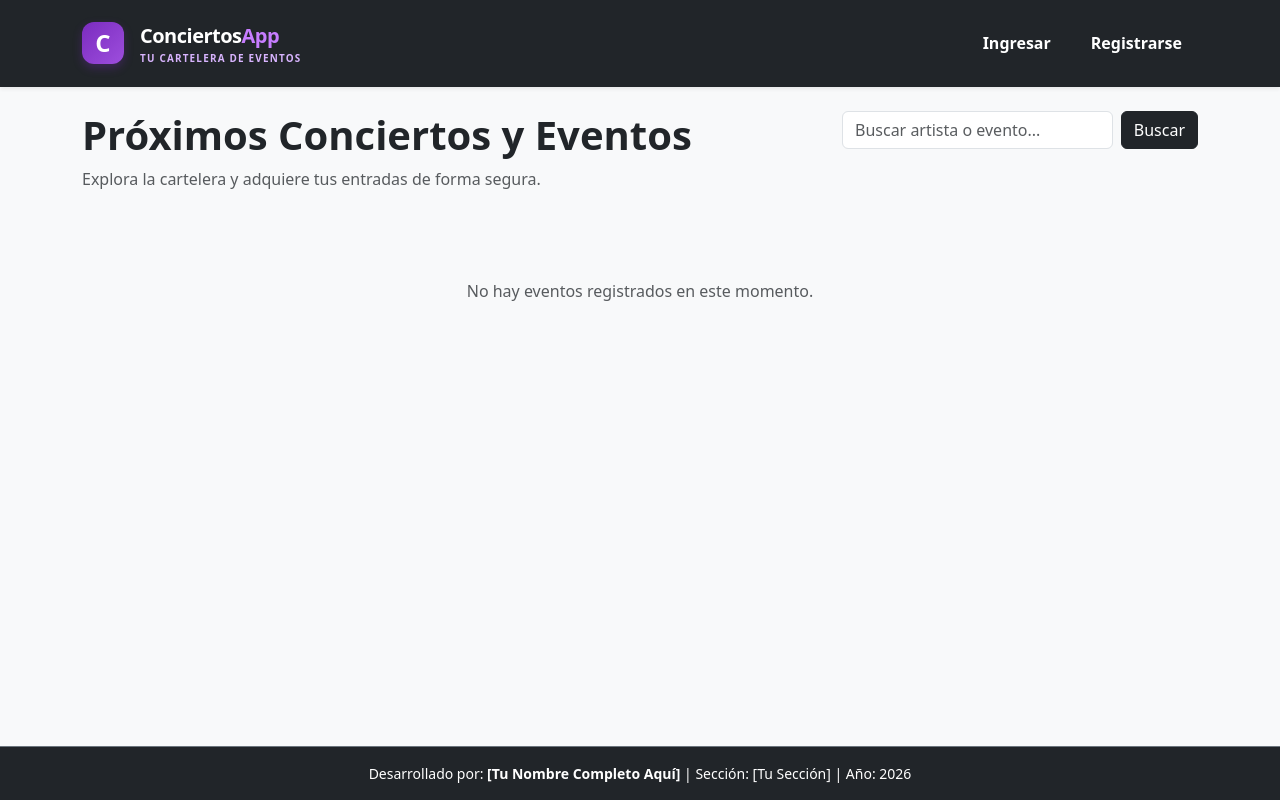
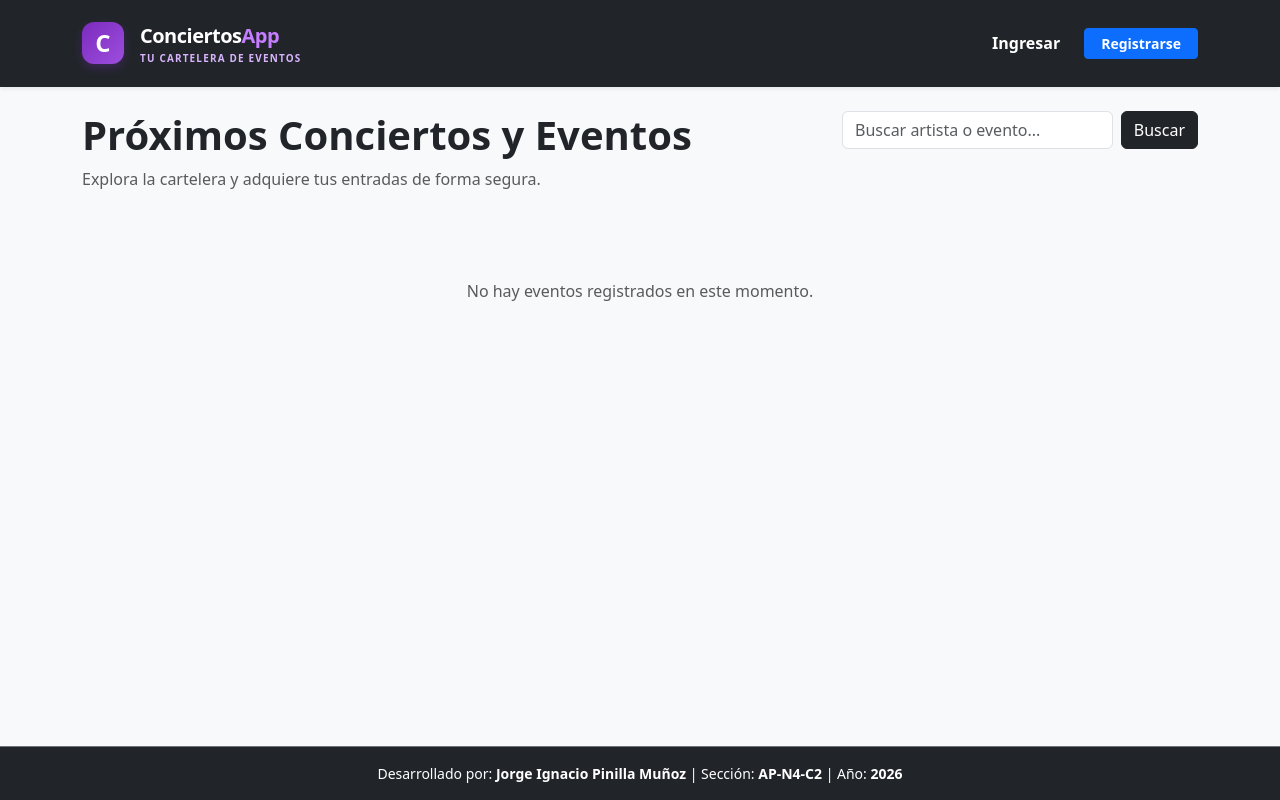
Before and after one commit to Jorge-Pinilla/Evaluacion2_Proyecto_Conciertos, a Django app: page / in a window 1280 px wide. Run offline with Django 5.2, Linux system fonts and the light colour scheme; data that the repository does not hold is empty.

Commit message:
Tercer commit

```diff
--- a/templates/base.html
+++ b/templates/base.html
@@ -1,4 +1,3 @@
-<!-- templates/base.html -->
 <!DOCTYPE html>
 <html lang="es">
 <head>
@@ -7,7 +6,6 @@
     <!-- Bootstrap CSS -->
     <link href="https://cdn.jsdelivr.net/npm/bootstrap@5.3.0/dist/css/bootstrap.min.css" rel="stylesheet">
     <style>
-        /* Estilos personalizados inspirados en tu logotipo */
         .brand-logo-box {
             background: linear-gradient(135deg, #7b2cbf, #9d4edd);
             width: 42px;
@@ -36,10 +34,10 @@
 </head>
 <body class="d-flex flex-column min-vh-100 bg-light">
 
-    <!-- Navbar con diseño personalizado -->
+    <!-- Navbar principal -->
     <nav class="navbar navbar-expand-lg navbar-dark bg-dark shadow-sm mb-4 py-3">
         <div class="container">
-            <!-- Logotipo inspirado en la imagen -->
+            <!-- Logotipo inspirado en la IA -->
             <a class="navbar-brand d-flex align-items-center gap-3 text-decoration-none" href="{% url 'home' %}">
                 <div class="brand-logo-box">C</div>
                 <div class="d-flex flex-column">
@@ -48,19 +46,23 @@
                 </div>
             </a>
 
-            <div class="navbar-nav ms-auto align-items-center">
+            <!-- Opciones de Navegación -->
+            <div class="navbar-nav ms-auto align-items-center flex-row gap-2">
                 {% if request.user.is_authenticated %}
-                    <span class="navbar-text text-light me-3 small">Hola, <b>{{ request.user.username }}</b> (<span class="text-warning">{{ request.user.role }}</span>)</span>
+                    <span class="navbar-text text-light me-2 small d-none d-md-inline">Hola, <b>{{ request.user.username }}</b> (<span class="text-warning">{{ request.user.role }}</span>)</span>
+
                     {% if request.user.role == 'ESPECTADOR' %}
-                        <a class="nav-link btn btn-outline-light btn-sm text-dark bg-white me-2 px-3 fw-semibold" href="{% url 'carro' %}">🛒 Mi Carro</a>
-                        <a class="nav-link btn btn-outline-light btn-sm text-white me-2 px-3 fw-semibold" href="{% url 'mis_entradas' %}">🎟️ Mis Entradas</a>
+                        <a class="btn btn-outline-light btn-sm px-3 fw-semibold text-dark bg-white" href="{% url 'carro' %}">🛒 Mi Carro</a>
+                        <a class="btn btn-outline-light btn-sm px-3 fw-semibold text-white" href="{% url 'mis_entradas' %}">🎟️ Mis Entradas</a>
                     {% elif request.user.role == 'ORGANIZADOR' %}
-                        <a class="nav-link btn btn-warning btn-sm me-2 px-3 fw-bold text-dark" href="{% url 'organizador_dashboard' %}">📊 Panel Organizador</a>
+                        <!-- Botón de Organizador con alta visibilidad (Color Warning/Amarillo fuerte) -->
+                        <a class="btn btn-warning btn-sm px-3 fw-bold text-dark shadow-sm" href="{% url 'organizador_dashboard' %}">📊 Panel Organizador</a>
                     {% endif %}
-                    <a class="nav-link btn btn-danger btn-sm text-white px-3 fw-semibold ms-1" href="{% url 'logout' %}">Salir</a>
+
+                    <a class="btn btn-danger btn-sm px-3 fw-semibold text-white ms-1" href="{% url 'logout' %}">Salir</a>
                 {% else %}
-                    <a class="nav-link text-white me-3 fw-semibold" href="{% url 'login' %}">Ingresar</a>
-                    <a class="nav-link btn btn-primary btn-sm text-white px-3 fw-semibold" href="{% url 'registro' %}">Registrarse</a>
+                    <a class="nav-link text-white me-2 fw-semibold" href="{% url 'login' %}">Ingresar</a>
+                    <a class="btn btn-primary btn-sm px-3 fw-semibold text-white" href="{% url 'registro' %}">Registrarse</a>
                 {% endif %}
             </div>
         </div>
@@ -70,10 +72,10 @@
         {% block content %}{% endblock %}
     </div>
 
-    <!-- Pie de Página (Footer) obligatorio con datos del alumno -->
+    <!-- Pie de Página (Footer) obligatorio con tus datos oficiales -->
     <footer class="bg-dark text-white text-center py-3 mt-auto border-top border-secondary">
         <div class="container">
-            <p class="mb-0 small">Desarrollado por: <strong>[Tu Nombre Completo Aquí]</strong> | Sección: [Tu Sección] | Año: 2026</p>
+            <p class="mb-0 small">Desarrollado por: <strong>Jorge Ignacio Pinilla Muñoz</strong> | Sección: <strong>AP-N4-C2</strong> | Año: <strong>2026</strong></p>
         </div>
     </footer>
 
```
